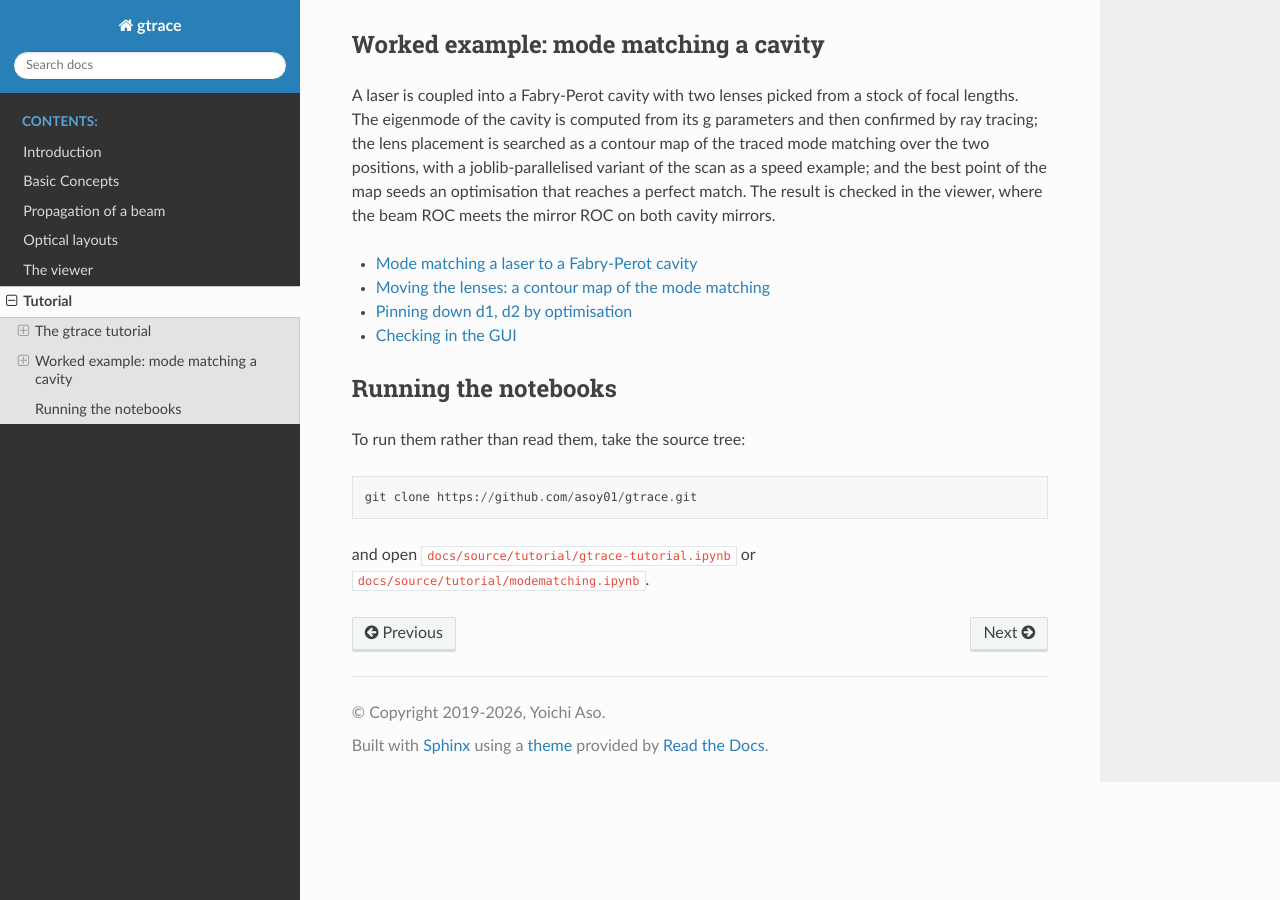
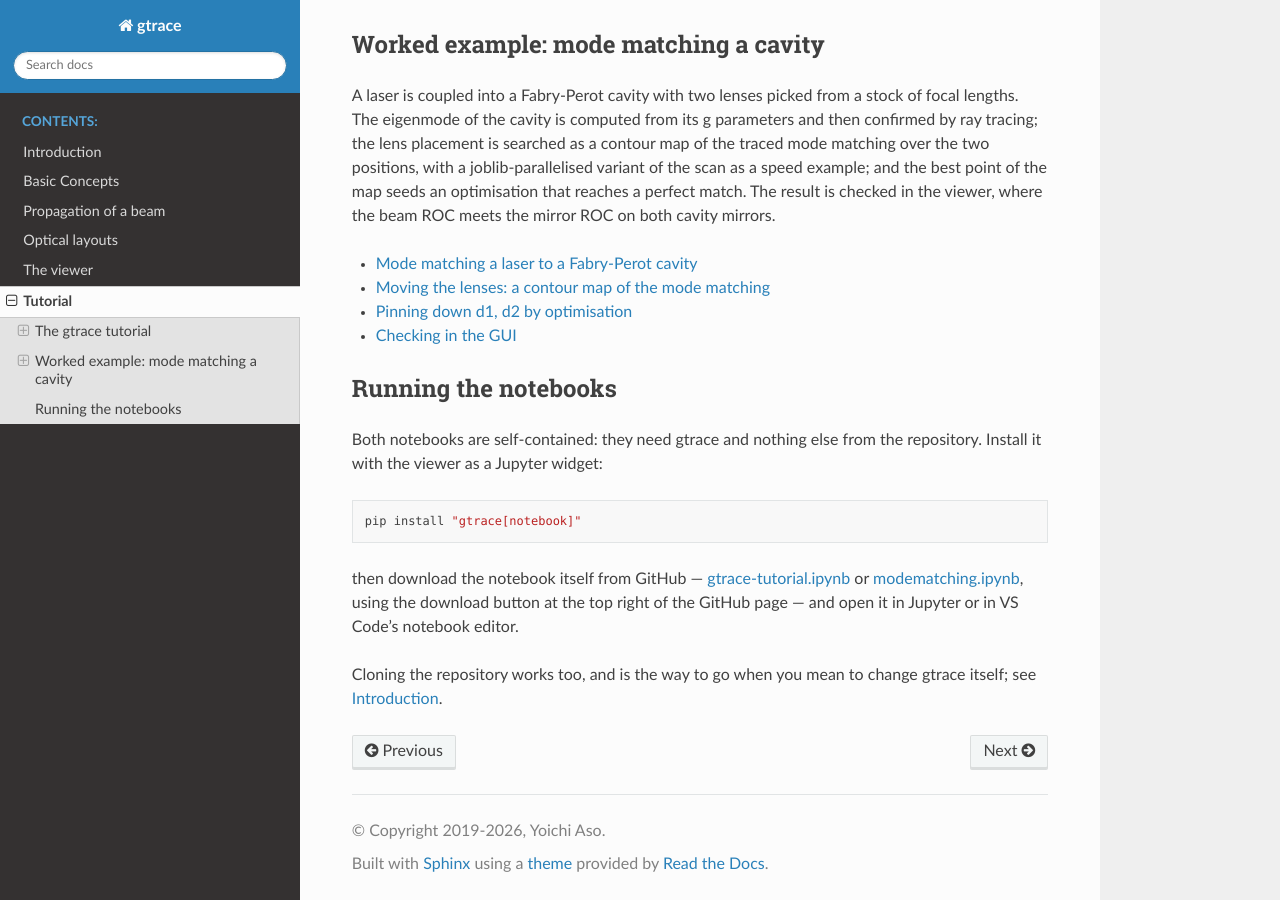
Before and after one commit to asoy01/gtrace, a Sphinx documentation site: the page built from docs/source/tutorial.rst, in a window 1280 px wide and 900 px high, scrolled down 549 px. Built offline with Sphinx 7.4.7 and the Read the Docs theme 3.1.0, drawn with Linux system fonts in a browser that asks for light colours.

Commit message:
Link the tutorial notebooks instead of asking for a clone
Both notebooks are self-contained - the files the introductory one
reads back are files it wrote itself a few cells earlier - so running
them takes pip install "gtrace[notebook]" and the .ipynb, nothing
else from the repository. The tutorial page now links straight to the
files on GitHub, and the installation page no longer claims the
tutorial needs the source tree.

Co-Authored-By: Claude Fable 5 <noreply@anthropic.com>

```diff
--- a/docs/source/intro.rst
+++ b/docs/source/intro.rst
@@ -57,7 +57,7 @@ Neither route involves Node.js, a build step, a CDN or any network access: the v
 From a clone
 ^^^^^^^^^^^^^
 
-To work from the source tree instead, which is also what running the :doc:`tutorial` needs::
+To work from the source tree instead::
 
     git clone https://github.com/asoy01/gtrace.git
     cd gtrace
@@ -68,10 +68,10 @@ Use ``pip install -e ".[notebook]"`` if you intend to change gtrace itself. The
 Running the tutorial
 ^^^^^^^^^^^^^^^^^^^^^
 
-The :doc:`tutorial` is a Jupyter notebook in that source tree, so it needs a Jupyter front end::
+The :doc:`tutorial` is a pair of Jupyter notebooks. Both are self-contained — they need gtrace and nothing else from the repository — so downloading the ``.ipynb`` files is enough, and the :doc:`tutorial` page links to them on GitHub. A Jupyter front end runs them::
 
     pip install jupyterlab
-    jupyter lab docs/source/tutorial/gtrace-tutorial.ipynb
+    jupyter lab gtrace-tutorial.ipynb
 
 VS Code's notebook editor works just as well: open the file and select the interpreter you installed gtrace into. Run the cells from the top; the last chapter opens the viewer in the cell output, which is the part that wants anywidget, and everything before it works without.
 
--- a/docs/source/tutorial.rst
+++ b/docs/source/tutorial.rst
@@ -48,9 +48,18 @@ mirrors.
 Running the notebooks
 ---------------------
 
-To run them rather than read them, take the source tree::
+Both notebooks are self-contained: they need gtrace and nothing else
+from the repository. Install it with the viewer as a Jupyter widget::
 
-    git clone https://github.com/asoy01/gtrace.git
+    pip install "gtrace[notebook]"
 
-and open ``docs/source/tutorial/gtrace-tutorial.ipynb`` or
-``docs/source/tutorial/modematching.ipynb``.
+then download the notebook itself from GitHub —
+`gtrace-tutorial.ipynb
+<https://github.com/asoy01/gtrace/blob/master/docs/source/tutorial/gtrace-tutorial.ipynb>`__
+or `modematching.ipynb
+<https://github.com/asoy01/gtrace/blob/master/docs/source/tutorial/modematching.ipynb>`__,
+using the download button at the top right of the GitHub page — and
+open it in Jupyter or in VS Code's notebook editor.
+
+Cloning the repository works too, and is the way to go when you mean
+to change gtrace itself; see :doc:`intro`.
```
Also changed, not shown: CHANGELOG.md (+4 -0 lines).
